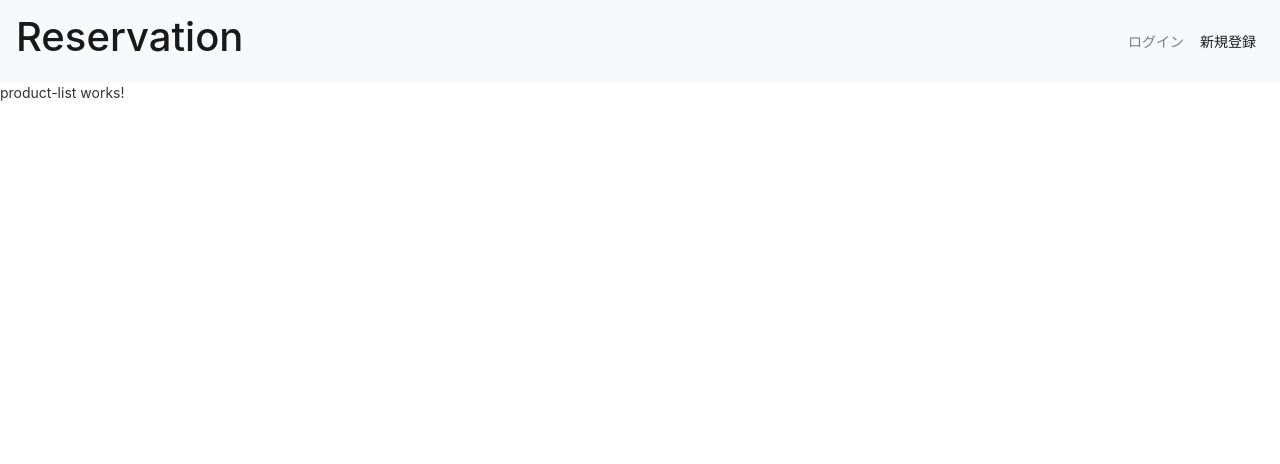
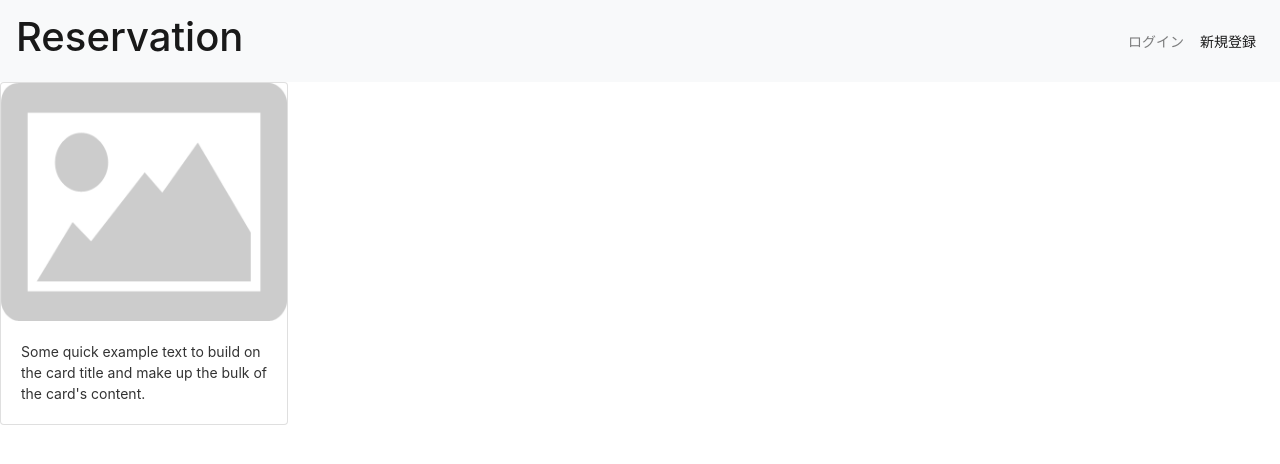
Before and after one commit to noria6t/reservation-app, an Angular app: page / in a window 1280 px wide. Shown: the top 464 px of the page. Built offline with nearby package versions, Linux system fonts and the light colour scheme.

Commit message:
画像の表示

```diff
--- a/src/app/product-list/product-list.component.html
+++ b/src/app/product-list/product-list.component.html
@@ -1 +1,6 @@
-<p>product-list works!</p>
+<div class="card" style="width: 18rem;">
+  <img src="./assets/img/img_placeholder.png" class="card-img-top" alt="...">
+  <div class="card-body">
+    <p class="card-text">Some quick example text to build on the card title and make up the bulk of the card's content.</p>
+  </div>
+</div>
```
Also changed, not shown: src/assets/img/img_placeholder.png (added).
